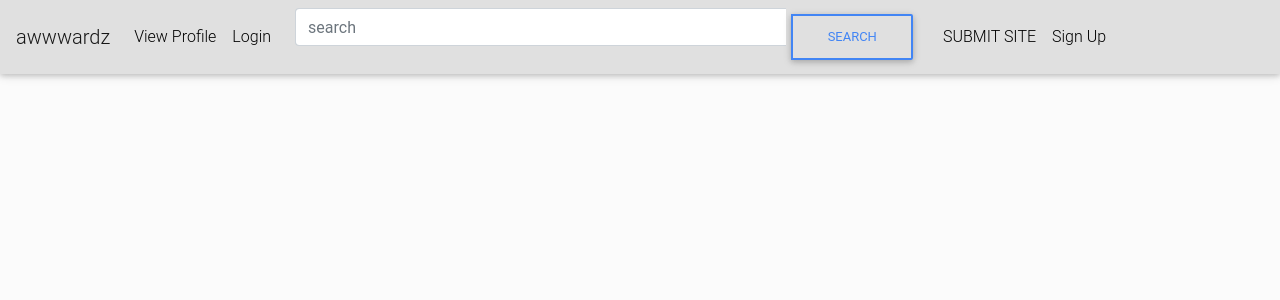
After one commit to nignanthomas/Awwwardz, a Django app: template clone/templates/base.html in a window 1280 px wide. The commit adds this page. Shown: the top 300 px of the page. Run offline with Django 3.2, Linux system fonts and the light colour scheme; the template is opened without the code that fills it, so the values that code supplies are empty; parts of the project's set-up code (start-up, migrations or seed data) failed here and were passed over; some libraries are stand-ins or nearby versions.

Commit message:
create navbar; create index view

```diff
--- a/clone/templates/base.html
+++ b/clone/templates/base.html
@@ -8,9 +8,9 @@
     <meta charset="utf-8">
 
     {% if title %}
-    <title>Instagram - {{title}}</title>
+    <title>awwwardz - {{title}}</title>
     {% else %}
-      <title> Instagram </title>
+      <title> awwwardz </title>
     {% endif %}
 
     {% block styles %}
@@ -22,8 +22,7 @@
       <link rel="stylesheet" href="https://use.fontawesome.com/releases/v5.5.0/css/all.css" integrity="sha384-B4dIYHKNBt8Bc12p+WXckhzcICo0wtJAoU8YZTY5qE0Id1GSseTk6S+L3BlXeVIU" crossorigin="anonymous">
       <link rel="stylesheet" href="{% static 'css/styles.css' %}">
     {% endblock %}
-    <link rel="icon" href="http://nicgraham.com/img/instagram3.png" type="image/png">
-    <link rel="icon" href="https://upload.wikimedia.org/wikipedia/commons/thumb/a/a5/Instagram_icon.png/240px-Instagram_icon.png" type="image/png">
+    <link rel="icon" href="https://img13.androidappsapk.co/300/a/7/2/com.nectarestudio.awwwards.ny.png" type="image/png">
   </head>
   <body>
 
--- /dev/null
+++ b/clone/templates/navbar.html
@@ -0,0 +1,77 @@
+<nav class="navbar navbar-expand-md navbar-light bg-light">
+    <a href="/" class="navbar-brand">awwwardz</a>
+    <button class="navbar-toggler"
+            type="button"
+            data-toggle="collapse"
+            data-target="#navbar5">
+        <span class="navbar-toggler-icon"></span>
+    </button>
+    {% if user.is_authenticated %}
+
+    <div class="navbar-collapse collapse justify-content-stretch"
+         id="navbar5">
+        <ul class="navbar-nav">
+            <li class="nav-item active">
+                <a class="nav-link"
+                   href="/">Home <span class="sr-only">Home</span></a>
+            </li>
+            <li class="nav-item">
+                <a class="nav-link"
+                   href="/profile">Profile</a>
+            </li>
+            <li class="nav-item">
+                <a class="nav-link"
+                   href="/logout">Logout</a>
+            </li>
+        </ul>
+        {% else %}
+
+        <ul class="navbar-nav">
+            <li class="nav-item">
+                <a class="nav-link"
+                   href="#">View Profile</a>
+            </li>
+
+            <li class="nav-item">
+                <a class="nav-link"
+                   href="/accounts/login">Login</a>
+            </li>
+        </ul>
+        {% endif %}
+
+        <form class="ml-3 my-auto d-inline w-50 float-right"
+              action="{% url 'search_results' %}"
+              method="GET"
+              enctype="multipart/form-data">
+            <div class="input-group">
+                <input name="search"
+                       type="text"
+                       class="form-control border-right-0"
+                       placeholder="search">
+                <div class="input-group-append">
+                    <button class="btn btn-outline-primary border-left-0"
+                            type="submit">search</button>
+                </div>
+            </div>
+        </form>
+        <ul class="navbar-nav px-3">
+            <li class="nav-item">
+                <a class="nav-link"
+                   href="/submit">SUBMIT SITE</a>
+            </li>
+            <li class="nav-item">
+                <a class="nav-link"
+                   href="/accounts/register/">Sign Up</a>
+            </li>
+        </ul>
+        {% if user.is_authenticated %}
+
+        <ul class="navbar-nav">
+            <li class="nav-item">
+                <a class="nav-link"
+                   href="/profile">Username : <span class="text-uppercase">{{user}}</span></a>
+            </li>
+        </ul>
+        {% endif %}
+    </div>
+</nav>
```
Also changed, not shown: clone/views.py (+7 -32 lines).
